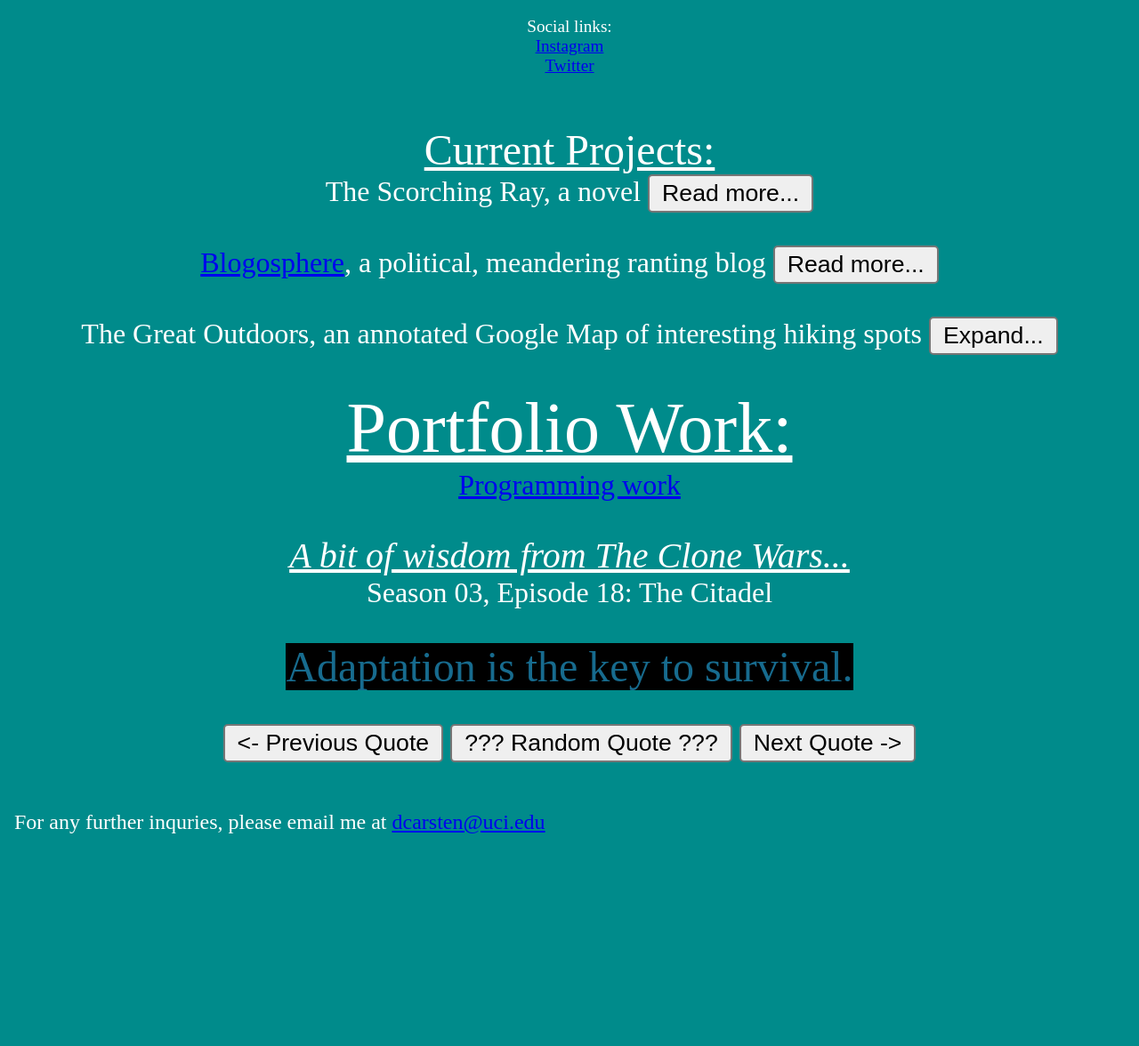
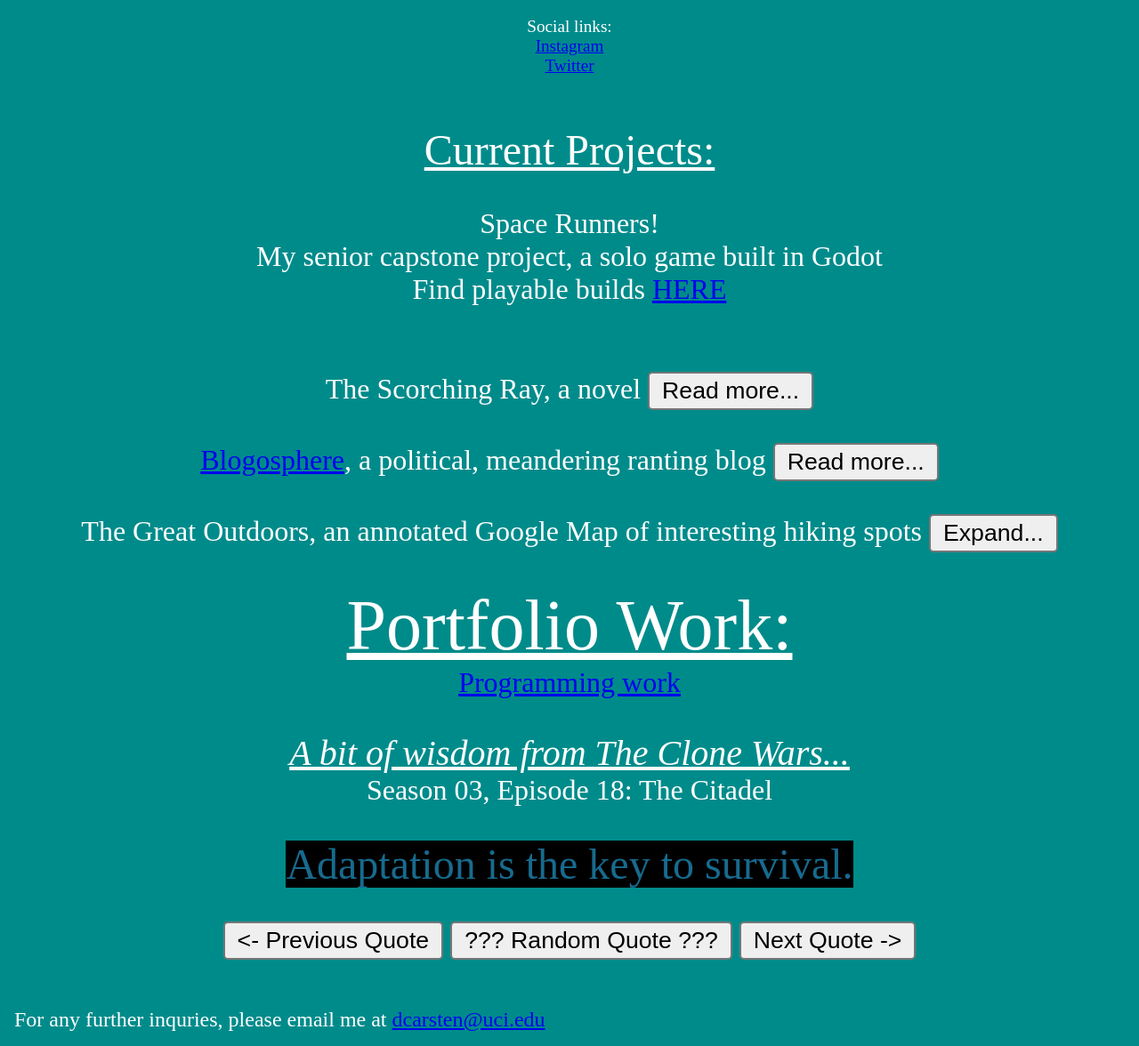
Before and after one commit to DanyeWestinator/DaneSite, a Django app: page /Blogosphere/ in a window 1280 px wide. Shown: the part 718-1894 px from the top of the page at 89% size. Before the commit the page ends 1655 px from the top, so only its background shows below. Run offline with Django 4.2, Linux system fonts and the light colour scheme.

Commit message:
Added space runners link

```diff
--- a/Blogosphere/templates/SiteTemplates/Homepage02.html
+++ b/Blogosphere/templates/SiteTemplates/Homepage02.html
@@ -58,6 +58,15 @@ danecarstens.net
         <u>Current Projects:</u>
         <br />
     </span>
+    <br />
+    Space Runners!
+    <br />
+    My senior capstone project, a solo game built in Godot
+    <br />
+    Find playable builds <a href = "https://drive.google.com/drive/folders/1mXzZsK1MvOIKCLFup6I_QwO0RVKjjsFe?usp=sharing">HERE</a>
+    <br />
+    <br />
+    <br />
     The Scorching Ray, a novel
     <button type = "button" onclick="toggleButton('ScorchingRay', 'ScorchingButton', 'ScorchingText')"
     id = "ScorchingButton">
--- a/Blogosphere/templates/SiteTemplates/ProgrammingPortfolio.html
+++ b/Blogosphere/templates/SiteTemplates/ProgrammingPortfolio.html
@@ -65,7 +65,9 @@
 <a href="#CommonTop">Common'Hood</a> - A soon-to-be published indie game
     <br />
 <a href="#TwinRiversTop">Twin Rivers, Montana</a> - A solo project in Unity
+    <br />
 
+<a href="https://www.danecarstens.net">Return to home</a>
 </p>
 
 
```
